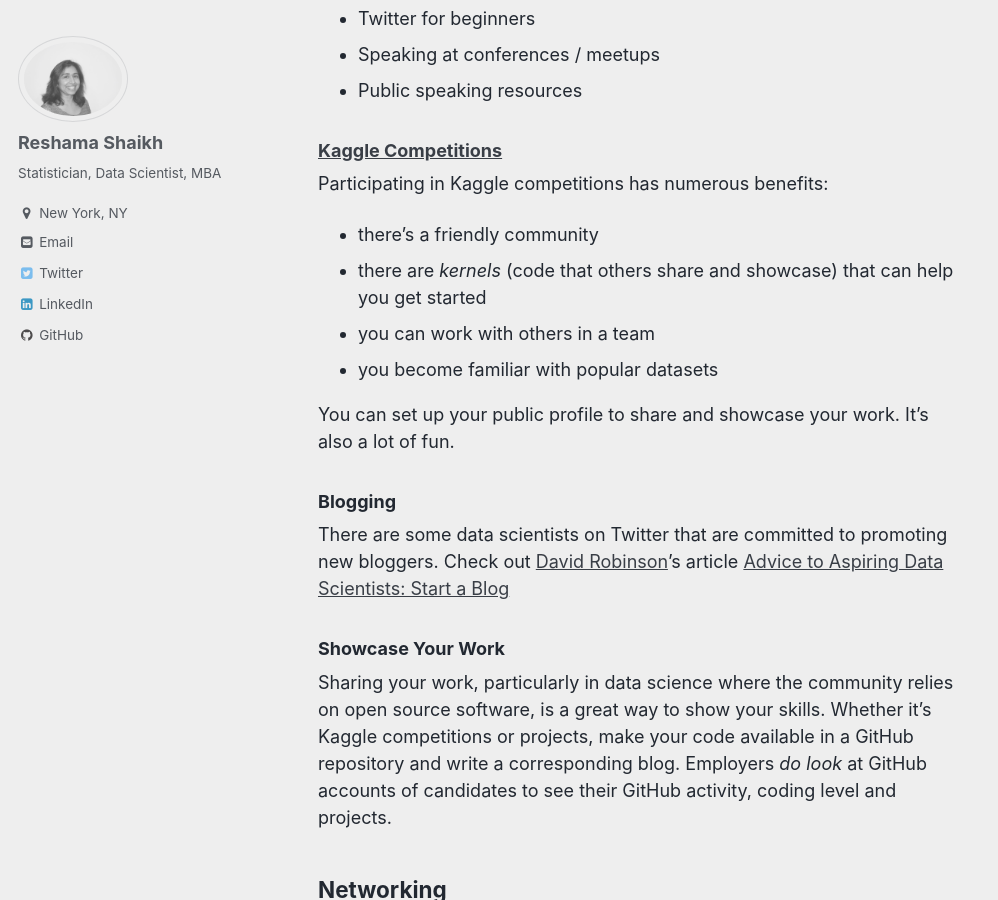
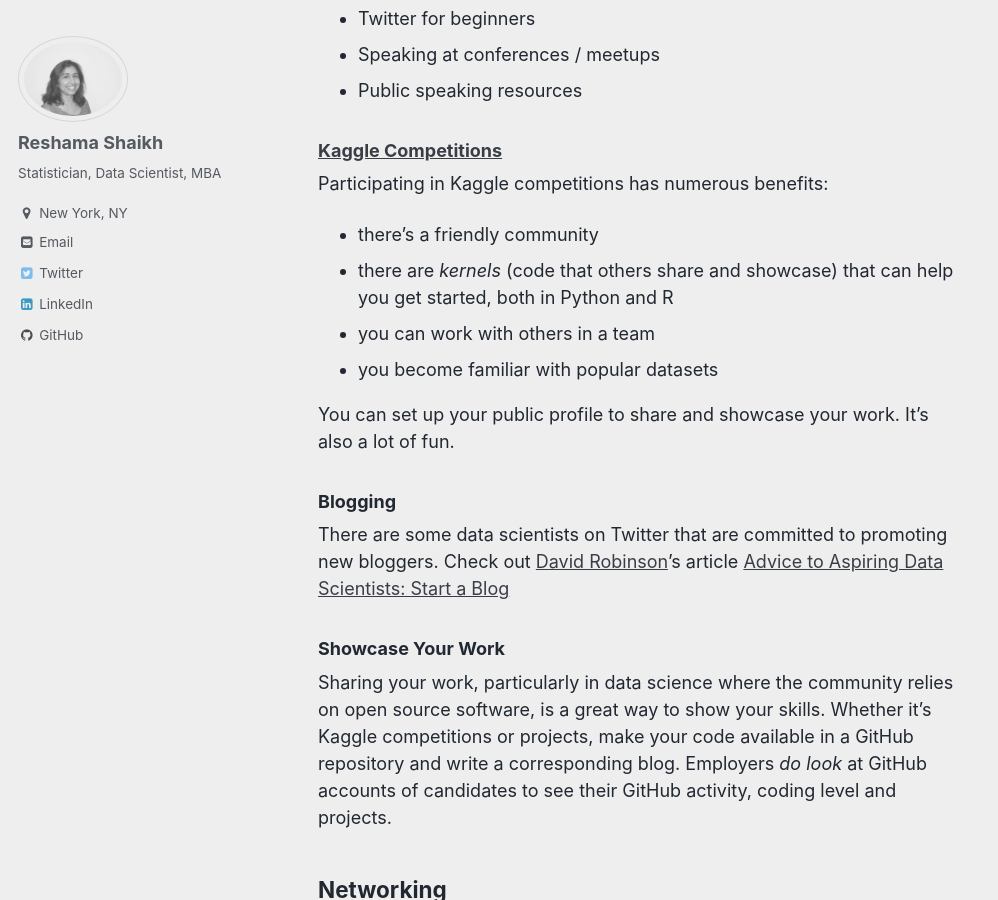
Before and after one commit to reshamas/reshamas.github.io, a Jekyll site: the page built from _posts/2018-02-26-first-data-science-job.md, in a window 1280 px wide and 900 px high, scrolled down 1405 px. Shown: the whole window, without its empty margins (0-998 px from the left). Built offline with Jekyll 4.4.1, drawn with Linux system fonts in a browser that asks for light colours.

Commit message:
Update 2018-02-26-first-data-science-job.md

```diff
--- a/_posts/2018-02-26-first-data-science-job.md
+++ b/_posts/2018-02-26-first-data-science-job.md
@@ -30,7 +30,7 @@
 ### [Kaggle Competitions](https://www.kaggle.com/competitions)
 Participating in Kaggle competitions has numerous benefits:
 - there's a friendly community
-- there are *kernels* (code that others share and showcase) that can help you get started
+- there are *kernels* (code that others share and showcase) that can help you get started, both in Python and R
 - you can work with others in a team
 - you become familiar with popular datasets
 
```
